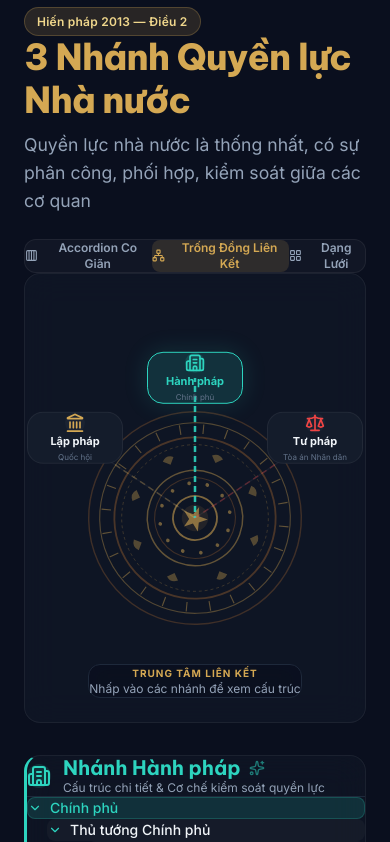
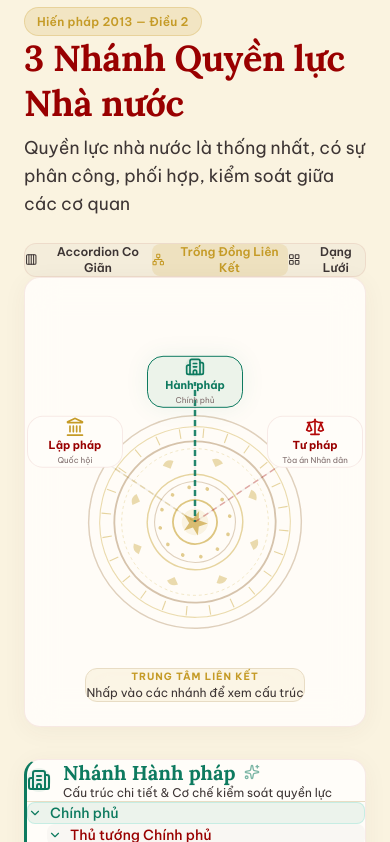
Before and after one commit to DuyNguyen459/MLN131-Group-3, a React (Vite) app: page / in a window 390 px wide. Shown: the part 917-1759 px from the top of the page. Built offline with nearby package versions, Linux system fonts and the light colour scheme.

Commit message:
feat: implement modular state-driven BranchesSection with adaptive accordion, hub, and grid layout views

```diff
--- a/index.html
+++ b/index.html
@@ -9,7 +9,7 @@
     <title>Hành trình Pháp quyền — Dân chủ XHCN & Nhà nước Pháp quyền</title>
     <link rel="preconnect" href="https://fonts.googleapis.com" />
     <link rel="preconnect" href="https://fonts.gstatic.com" crossorigin />
-    <link href="https://fonts.googleapis.com/css2?family=Be+Vietnam+Pro:ital,wght@0,300;0,400;0,500;0,600;0,700;0,800;0,900;1,400&family=Inter:wght@300;400;500;600;700&family=JetBrains+Mono:wght@400;500;600&display=swap" rel="stylesheet" />
+    <link href="https://fonts.googleapis.com/css2?family=Lora:ital,wght@0,400;0,500;0,600;0,700;1,400;1,500&family=Be+Vietnam+Pro:ital,wght@0,300;0,400;0,500;0,600;0,700;0,800;1,400&family=JetBrains+Mono:wght@400;500;600&display=swap" rel="stylesheet" />
   </head>
   <body>
     <div id="root"></div>
--- a/src/components/branches/BranchModal.jsx
+++ b/src/components/branches/BranchModal.jsx
@@ -40,7 +40,7 @@ export default function BranchModal({ isOpen, onClose, title, children }) {
               <motion.button
                 className="p-2 rounded-lg cursor-pointer"
                 style={{
-                  background: 'rgba(255,255,255,0.05)',
+                  background: 'rgba(74, 62, 61, 0.05)',
                   border: 'none',
                   color: 'var(--text-secondary)',
                 }}
--- a/src/components/branches/BranchesSection.jsx
+++ b/src/components/branches/BranchesSection.jsx
@@ -88,7 +88,7 @@ export default function BranchesSection() {
           <div
             className="flex p-1 rounded-xl self-start md:self-end"
             style={{
-              background: 'rgba(255,255,255,0.03)',
+              background: 'rgba(74, 62, 61, 0.03)',
               border: '1px solid var(--glass-border)'
             }}
           >
@@ -162,7 +162,7 @@ export default function BranchesSection() {
                       border: `1px solid ${
                         isExpanded ? branch.borderColor : 'var(--glass-border)'
                       }`,
-                      background: isExpanded ? 'rgba(20, 28, 43, 0.55)' : 'rgba(20, 28, 43, 0.85)',
+                      background: isExpanded ? 'var(--bg-secondary)' : 'var(--bg-elevated)',
                     }}
                     layout
                     animate={{
@@ -280,7 +280,7 @@ export default function BranchesSection() {
                           y1={220}
                           x2={200 + branch.x}
                           y2={220 + branch.y}
-                          stroke="rgba(255,255,255,0.05)"
+                          stroke="rgba(74, 62, 61, 0.08)"
                           strokeWidth="1.5"
                         />
                         <motion.line
@@ -371,7 +371,7 @@ export default function BranchesSection() {
                       className="glass-panel p-6 flex-1 flex flex-col justify-between"
                       style={{
                         borderLeft: `3px solid ${activeBranchData.color}`,
-                        background: 'rgba(20, 28, 43, 0.4)',
+                        background: 'var(--bg-secondary)',
                       }}
                       initial={{ opacity: 0, x: 20 }}
                       animate={{ opacity: 1, x: 0 }}
--- a/src/components/branches/ExecutivePanel.jsx
+++ b/src/components/branches/ExecutivePanel.jsx
@@ -31,7 +31,7 @@ function TreeNode({ node, depth = 0 }) {
           background:
             depth === 0
               ? 'var(--accent-teal-dim)'
-              : 'rgba(255,255,255,0.03)',
+              : 'rgba(74, 62, 61, 0.03)',
           border: `1px solid ${
             depth === 0 ? 'rgba(45,212,191,0.2)' : 'transparent'
           }`,
--- a/src/components/branches/JudiciaryPanel.jsx
+++ b/src/components/branches/JudiciaryPanel.jsx
@@ -15,7 +15,7 @@ function CourtNode({ node, depth = 0 }) {
           background:
             depth === 0
               ? 'var(--accent-red-dim)'
-              : 'rgba(255,255,255,0.03)',
+              : 'rgba(74, 62, 61, 0.03)',
           border: `1px solid ${
             depth === 0 ? 'rgba(239,68,68,0.2)' : 'transparent'
           }`,
@@ -83,7 +83,7 @@ export default function JudiciaryPanel() {
       {/* Tabs */}
       <div
         className="flex gap-1 p-1 rounded-xl mb-4"
-        style={{ background: 'rgba(255,255,255,0.03)' }}
+        style={{ background: 'rgba(74, 62, 61, 0.03)' }}
       >
         {[
           { id: 'tree', label: 'Hệ thống Tòa án', icon: Gavel },
@@ -112,7 +112,7 @@ export default function JudiciaryPanel() {
                 background:
                   activeTab === tab.id
                     ? undefined
-                    : 'rgba(255,255,255,0.03)',
+                    : 'rgba(74, 62, 61, 0.03)',
               }}
               onClick={() => setActiveTab(tab.id)}
             >
--- a/src/components/branches/LegislativePanel.jsx
+++ b/src/components/branches/LegislativePanel.jsx
@@ -13,7 +13,7 @@ function OrgNode({ node, depth = 0 }) {
       <motion.div
         className="flex items-center gap-2 px-3 py-2 rounded-lg cursor-pointer my-1"
         style={{
-          background: depth === 0 ? 'var(--accent-gold-dim)' : 'rgba(255,255,255,0.03)',
+          background: depth === 0 ? 'var(--accent-gold-dim)' : 'rgba(74, 62, 61, 0.03)',
           border: `1px solid ${depth === 0 ? 'rgba(212,168,83,0.2)' : 'transparent'}`,
         }}
         whileHover={{
--- a/src/index.css
+++ b/src/index.css
@@ -2,47 +2,50 @@
 
 /* ============================================================
    DESIGN SYSTEM — Hành trình Pháp quyền
-   Deep Blue + Gold + Dong Son Bronze theme
+   Vietnamese Cultural Heritage Theme (Cream & Crimson Red & Gold)
    ============================================================ */
 
 :root {
   /* Backgrounds */
-  --bg-primary: #0A0F1E;
-  --bg-secondary: #111827;
-  --bg-elevated: #1A2332;
-  --bg-card: #141C2B;
+  --bg-primary: #FAF3E0;     /* Rich warm cream color, represents parchment paper/national flag gold-tone background */
+  --bg-secondary: #FFFDF9;   /* Pure warm white-cream */
+  --bg-elevated: #F3E6D0;    /* Sandy warm beige */
+  --bg-card: #FFFDF9;        /* Warm white cards */
 
-  /* Accent Colors */
-  --accent-gold: #D4A853;
-  --accent-gold-light: #F0D78C;
-  --accent-gold-dim: rgba(212, 168, 83, 0.15);
-  --accent-bronze: #B87333;
-  --accent-teal: #2DD4BF;
-  --accent-teal-dim: rgba(45, 212, 191, 0.15);
-  --accent-red: #EF4444;
-  --accent-red-dim: rgba(239, 68, 68, 0.12);
-  --accent-purple: #A78BFA;
+  /* Accent Colors (Vietnamese Flag Crimson & Star Gold) */
+  --accent-red: #B30808;         /* Lacquerware Crimson Red (Flag color, representing authority & revolution) */
+  --accent-red-dim: rgba(179, 8, 8, 0.08);
 
-  /* Text */
-  --text-primary: #F1F5F9;
-  --text-secondary: #94A3B8;
-  --text-muted: #64748B;
+  --accent-gold: #C59B27;        /* Metallic Gold (Star color & cultural heritage) */
+  --accent-gold-light: #E5C158;  /* Lighter warm gold */
+  --accent-gold-dim: rgba(197, 155, 39, 0.15);
+
+  --accent-bronze: #8C5B23;      /* Dong Son Bronze */
+  --accent-teal: #0D7A5F;        /* Vietnamese Jade Green */
+  --accent-teal-dim: rgba(13, 122, 95, 0.08);
+  --accent-purple: #6D28D9;      /* Royal Purple */
+
+  /* Text Colors (Dignified Crimson Red primary & charcoal-brown secondary) */
+  --text-primary: #990000;       /* Imperial Crimson Red - highly legible on cream */
+  --text-secondary: #3D3534;     /* Deep charcoal-brown - excellent reading readability */
+  --text-muted: #7E6C6B;         /* Muted clay red-grey */
 
   /* Borders & Surfaces */
-  --border: #1E293B;
-  --border-light: #2D3A4F;
-  --glass: rgba(17, 24, 39, 0.72);
-  --glass-border: rgba(255, 255, 255, 0.06);
+  --border: #E8DCC4;             /* Warm border sand */
+  --border-light: #F4EAD4;       /* Soft light sand */
+  --glass: rgba(255, 253, 249, 0.92);
+  --glass-border: rgba(153, 0, 0, 0.08);
 
   /* Fonts */
-  --font-heading: 'Be Vietnam Pro', 'Inter', sans-serif;
-  --font-body: 'Inter', 'Be Vietnam Pro', sans-serif;
+  --font-heading: 'Lora', 'Be Vietnam Pro', serif; /* dignified Lora serif font */
+  --font-body: 'Be Vietnam Pro', 'Inter', sans-serif;
   --font-mono: 'JetBrains Mono', monospace;
 
   /* Shadows */
-  --shadow-gold: 0 0 30px rgba(212, 168, 83, 0.2);
-  --shadow-card: 0 4px 24px rgba(0, 0, 0, 0.3);
-  --shadow-elevated: 0 8px 40px rgba(0, 0, 0, 0.4);
+  --shadow-gold: 0 4px 20px rgba(197, 155, 39, 0.15);
+  --shadow-red: 0 4px 20px rgba(179, 8, 8, 0.12);
+  --shadow-card: 0 4px 24px rgba(74, 62, 61, 0.05);
+  --shadow-elevated: 0 10px 30px rgba(74, 62, 61, 0.08);
 }
 
 /* ============================================================
@@ -64,7 +67,7 @@ html {
 body {
   font-family: var(--font-body);
   background: var(--bg-primary);
-  color: var(--text-primary);
+  color: var(--text-secondary);
   line-height: 1.6;
   overflow-x: hidden;
 }
@@ -72,7 +75,8 @@ body {
 h1, h2, h3, h4, h5, h6 {
   font-family: var(--font-heading);
   font-weight: 700;
-  line-height: 1.2;
+  color: var(--text-primary); /* Crimson Red Title headings */
+  line-height: 1.25;
 }
 
 /* ============================================================
@@ -89,12 +93,12 @@ h1, h2, h3, h4, h5, h6 {
 }
 
 ::-webkit-scrollbar-thumb {
-  background: var(--border-light);
+  background: var(--border);
   border-radius: 999px;
 }
 
 ::-webkit-scrollbar-thumb:hover {
-  background: var(--accent-gold);
+  background: var(--accent-red);
 }
 
 /* ============================================================
@@ -107,14 +111,16 @@ h1, h2, h3, h4, h5, h6 {
   -webkit-backdrop-filter: blur(16px);
   border: 1px solid var(--glass-border);
   border-radius: 16px;
+  box-shadow: var(--shadow-card);
 }
 
 .glass-card {
-  background: rgba(20, 28, 43, 0.85);
+  background: rgba(255, 253, 249, 0.95);
   backdrop-filter: blur(12px);
   -webkit-backdrop-filter: blur(12px);
   border: 1px solid var(--glass-border);
   border-radius: 12px;
+  box-shadow: var(--shadow-card);
 }
 
 /* ============================================================
@@ -122,22 +128,26 @@ h1, h2, h3, h4, h5, h6 {
    ============================================================ */
 
 .glow-gold {
-  box-shadow: 0 0 20px rgba(212, 168, 83, 0.3),
-              0 0 60px rgba(212, 168, 83, 0.1);
+  box-shadow: 0 4px 20px rgba(197, 155, 39, 0.2),
+              0 0 40px rgba(197, 155, 39, 0.05);
 }
 
 .glow-teal {
-  box-shadow: 0 0 20px rgba(45, 212, 191, 0.3),
-              0 0 60px rgba(45, 212, 191, 0.1);
+  box-shadow: 0 4px 20px rgba(13, 122, 95, 0.15),
+              0 0 40px rgba(13, 122, 95, 0.05);
 }
 
 .glow-red {
-  box-shadow: 0 0 20px rgba(239, 68, 68, 0.3),
-              0 0 60px rgba(239, 68, 68, 0.1);
+  box-shadow: 0 4px 20px rgba(179, 8, 8, 0.2),
+              0 0 40px rgba(179, 8, 8, 0.06);
 }
 
 .glow-text-gold {
-  text-shadow: 0 0 20px rgba(212, 168, 83, 0.5);
+  text-shadow: 0 2px 10px rgba(197, 155, 39, 0.15);
+}
+
+.glow-text-red {
+  text-shadow: 0 2px 12px rgba(179, 8, 8, 0.2);
 }
 
 /* ============================================================
@@ -154,8 +164,8 @@ h1, h2, h3, h4, h5, h6 {
   position: absolute;
   inset: 0;
   background-image:
-    linear-gradient(rgba(212, 168, 83, 0.03) 1px, transparent 1px),
-    linear-gradient(90deg, rgba(212, 168, 83, 0.03) 1px, transparent 1px);
+    linear-gradient(rgba(179, 8, 8, 0.03) 1px, transparent 1px),
+    linear-gradient(90deg, rgba(179, 8, 8, 0.03) 1px, transparent 1px);
   background-size: 60px 60px;
   animation: gridFloat 20s linear infinite;
   pointer-events: none;
@@ -175,7 +185,7 @@ h1, h2, h3, h4, h5, h6 {
   position: absolute;
   width: 600px;
   height: 600px;
-  background: radial-gradient(circle, rgba(212, 168, 83, 0.08) 0%, transparent 70%);
+  background: radial-gradient(circle, rgba(197, 155, 39, 0.06) 0%, transparent 70%);
   border-radius: 50%;
   pointer-events: none;
   z-index: 0;
@@ -185,7 +195,7 @@ h1, h2, h3, h4, h5, h6 {
   position: absolute;
   width: 500px;
   height: 500px;
-  background: radial-gradient(circle, rgba(45, 212, 191, 0.06) 0%, transparent 70%);
+  background: radial-gradient(circle, rgba(13, 122, 95, 0.03) 0%, transparent 70%);
   border-radius: 50%;
   pointer-events: none;
   z-index: 0;
@@ -236,9 +246,9 @@ h1, h2, h3, h4, h5, h6 {
 .section-title {
   font-size: 2.25rem;
   font-weight: 800;
-  color: var(--accent-gold);
+  color: var(--text-primary); /* Crimson Red Title */
   margin-bottom: 0.5rem;
-  letter-spacing: -0.02em;
+  letter-spacing: -0.01em;
 }
 
 .section-subtitle {
@@ -260,20 +270,20 @@ h1, h2, h3, h4, h5, h6 {
 
 .badge-gold {
   background: var(--accent-gold-dim);
-  color: var(--accent-gold-light);
-  border: 1px solid rgba(212, 168, 83, 0.25);
+  color: var(--accent-gold);
+  border: 1px solid rgba(197, 155, 39, 0.25);
 }
 
 .badge-teal {
   background: var(--accent-teal-dim);
   color: var(--accent-teal);
-  border: 1px solid rgba(45, 212, 191, 0.25);
+  border: 1px solid rgba(13, 122, 95, 0.25);
 }
 
 .badge-red {
   background: var(--accent-red-dim);
   color: var(--accent-red);
-  border: 1px solid rgba(239, 68, 68, 0.2);
+  border: 1px solid rgba(179, 8, 8, 0.2);
 }
 
 /* ============================================================
@@ -294,7 +304,7 @@ h1, h2, h3, h4, h5, h6 {
 .modal-overlay {
   position: fixed;
   inset: 0;
-  background: rgba(0, 0, 0, 0.65);
+  background: rgba(61, 53, 52, 0.4); /* Soft clay overlay */
   backdrop-filter: blur(8px);
   -webkit-backdrop-filter: blur(8px);
   z-index: 100;
```
Also changed, not shown: src/components/hero/HeroSection.jsx (+8 -8 lines).
